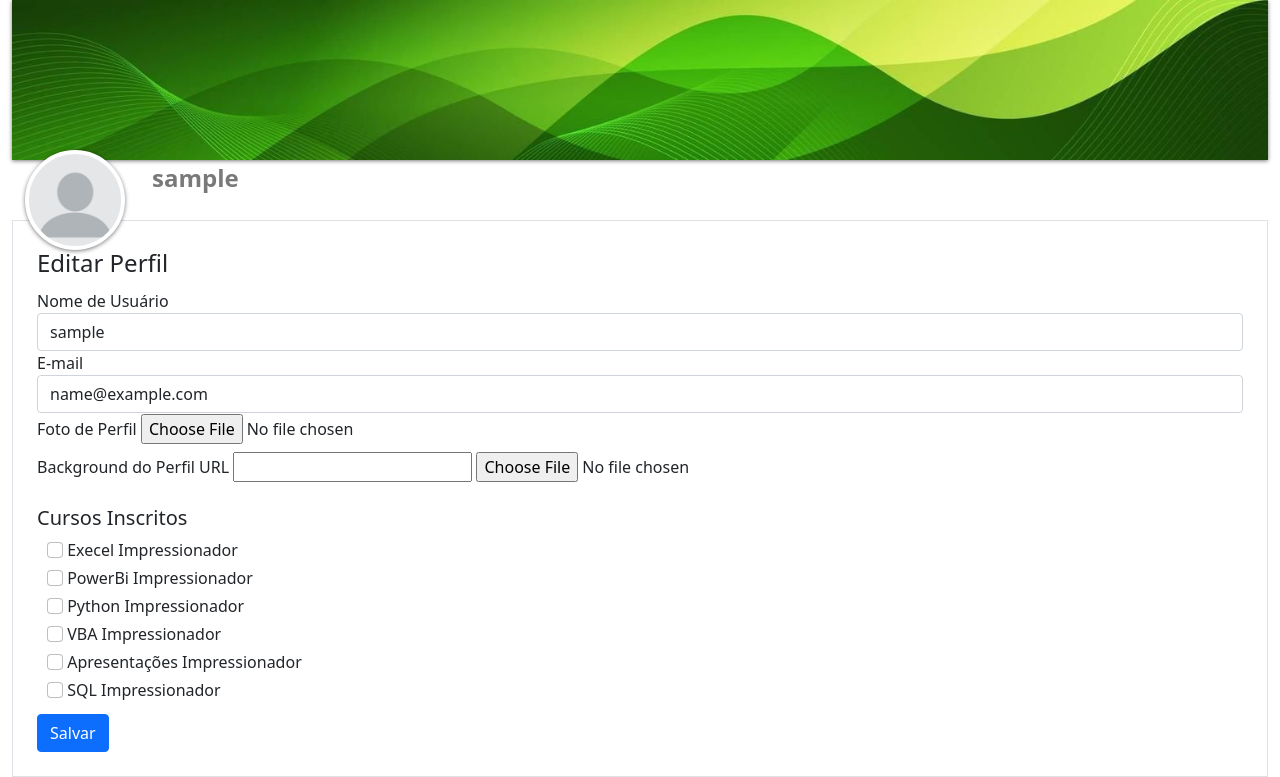
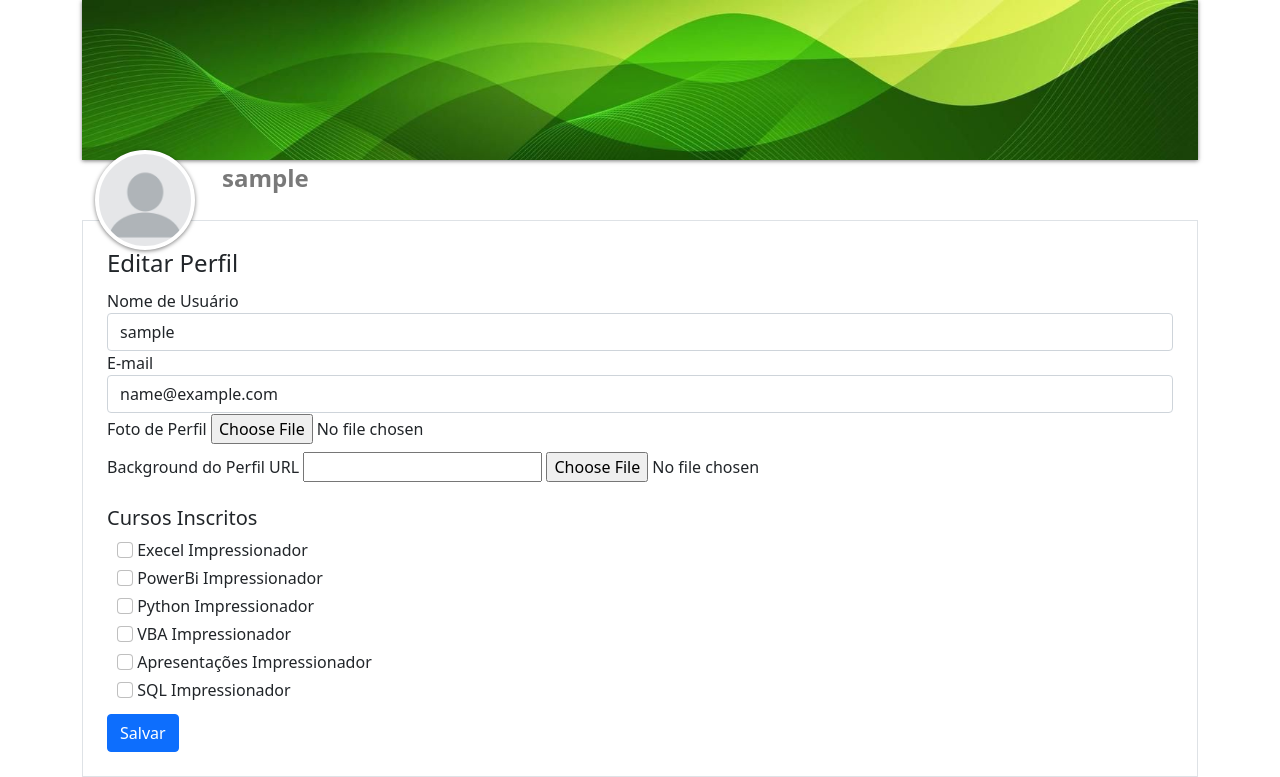
Before and after one commit to sivanildooliveira/sitelira, a Flask app: page /perfil/editar in a window 1280 px wide. Shown: the part 91-868 px from the top of the page. Run offline with Flask 2, Linux system fonts and the light colour scheme; the visitor is signed in with stand-in values (Sample User, id 1); data comes from the database, SQL or seed files in the repository; some libraries are stand-ins or nearby versions.

Commit message:
ajustes main

```diff
--- a/comunidadeimpressionadora/static/styles/base.css
+++ b/comunidadeimpressionadora/static/styles/base.css
@@ -14,8 +14,10 @@
 }
 
 
-.main {
+main {
     max-width: 100vw;
+    margin-top: calc(65px + 2%);
+
 }
 
 
--- a/comunidadeimpressionadora/static/styles/navbar.css
+++ b/comunidadeimpressionadora/static/styles/navbar.css
@@ -1,9 +1,4 @@
 @charset "UTF-8";
-
-
-.main {
-    margin-top: calc(65px + 2%);
-}
 
 header {
     position: fixed;
--- a/comunidadeimpressionadora/static/styles/perfil.css
+++ b/comunidadeimpressionadora/static/styles/perfil.css
@@ -1,10 +1,6 @@
 @charset "UTF-8";
 
 
-#cab {
-  box-shadow: 0px 1px 4px #00000085;
-min-height: calc(20vh + 110px);
-}
 
 #pf {
   width: 100%;
--- a/comunidadeimpressionadora/templates/base.html
+++ b/comunidadeimpressionadora/templates/base.html
@@ -31,7 +31,7 @@
             {% endif %}
         {% endwith %}
     </div>
-    <main class="container main">
+    <main class="container">
 
         {% block main %}
         {% endblock %}
```
